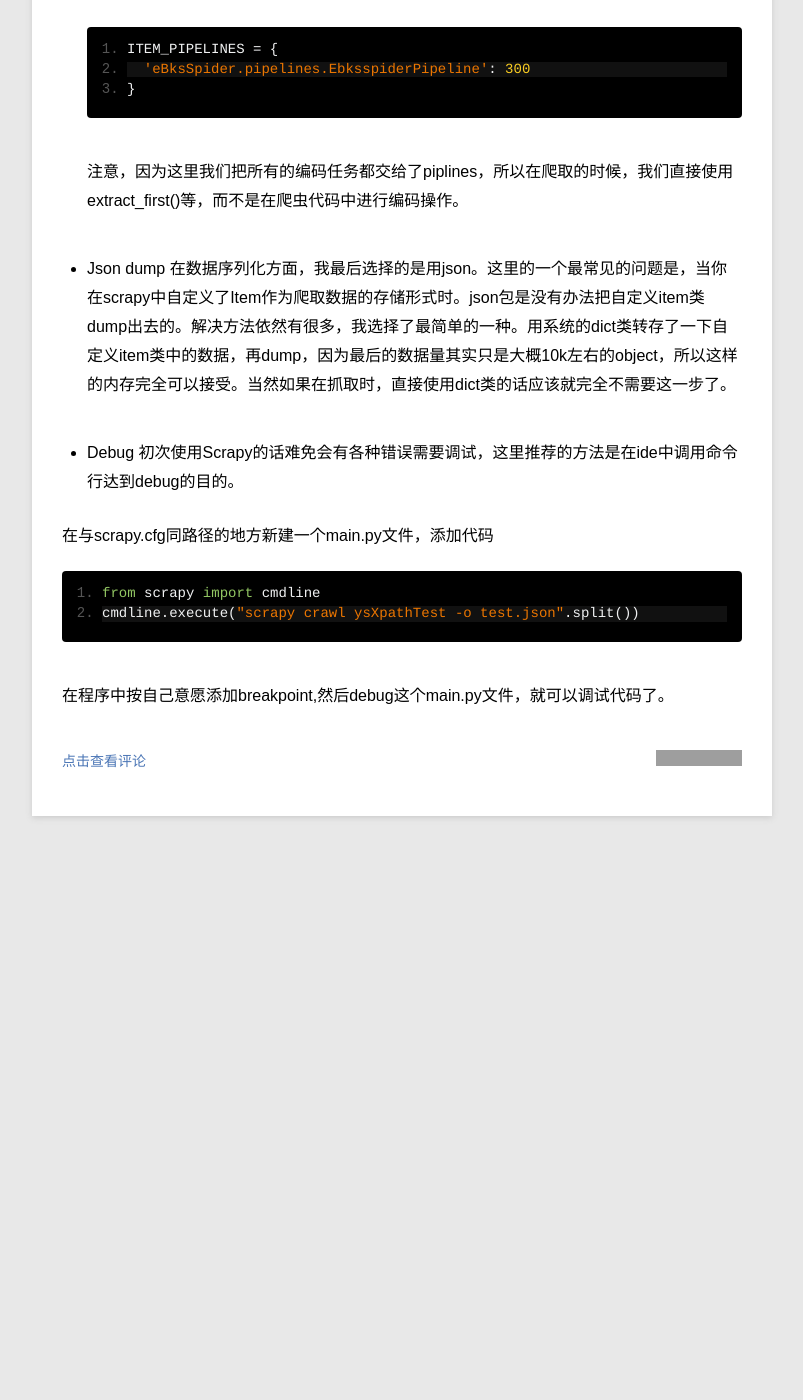
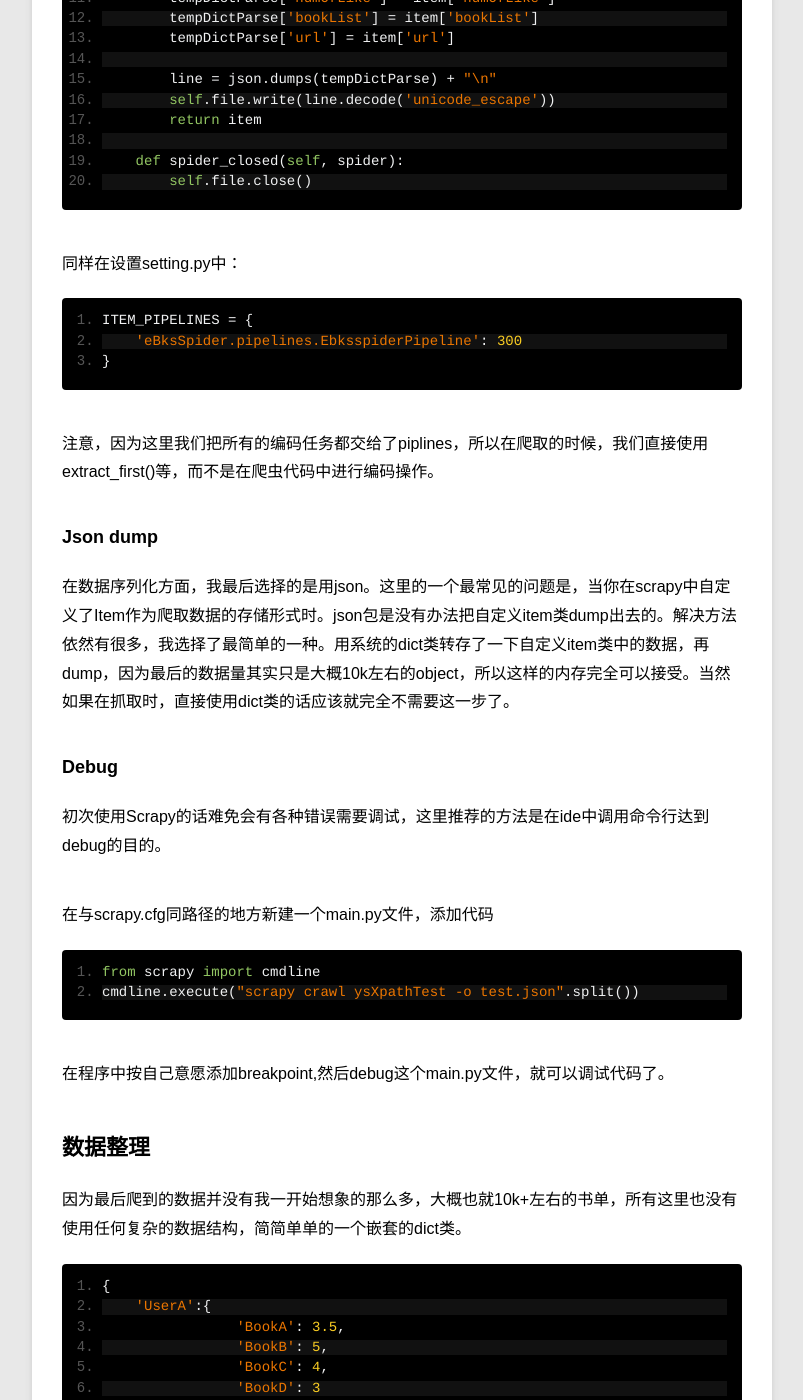
Before and after one commit to ZhiyuanLIPlus/zhiyuanliplus.github.io, a Jekyll site: the page built from _posts/project/2017-04-02-EBooksRecommander1.md, in a window 1280 px wide and 1400 px high, scrolled down 2206 px. Shown: the whole window, without its empty margins (78-881 px from the left). Built offline with Jekyll 4.4.1, drawn with Linux system fonts in a browser that asks for light colours; before the commit the page ends 3102 px from its top, so only the background shows below that; some of the changed text lies outside the part shown; grey boxes are pictures that could not be loaded.

Commit message:
Ebks Reco part2

````diff
--- a/_posts/project/2017-04-02-EBooksRecommander.md
+++ b/_posts/project/2017-04-02-EBooksRecommander1.md
@@ -1,17 +1,19 @@
 ---
 layout: post
-title: 协同过滤实战：网络小说推荐系统
+title: 协同过滤实战：网络小说推荐系统（一）
 category: project
-description:
+description: 数据的爬取和整理
 ---
+项目源代码参见 [GitHub Repo](https://github.com/ZhiyuanLIPlus/EBooksRecommander)
+
 前一段时间正好看完了《集体智慧编程》中的协同过滤推荐部分，想了想自己现在也越来越难在网上发现能看进去的小说了，就动了用协同过滤算法给自己写一个网络小说推荐工具的念头。
 
-### 数据准备
+## 数据爬取
 在手边没有任何原始数据的情况下，网上抓取数据成为了我获取数据来源的唯一方法。这个时候就不得不祭出爬虫大杀器SCRAPY了。我选择的网站是龙空旗下的[优书网](http://www.yousuu.com/booklist)，这也是我自己平时经常去浏览书评的一个网站。
 Scrapy的使用方法很简单，网上的教程一抓一大把，这里就不多赘述了。这里主要说一下我在使用爬虫工具的时候遇到的几个大坑。
 
-* 爬虫被监测甚至IP被封
-这个情况这次并没有出现，但是之前在没有使用Scrapy框架而是自己手写了一个非常简陋的几乎是裸爬虫去爬取新浪微博的时候，脑袋一抽居然把自己日常使用的微博账号放进了爬虫使用的账号池中，最后当然就是被新浪一下打死。账号被封之后还臊眉耷眼地去跟新浪客服要求恢复账号，结果可想而知。这次为了避免悲剧重演，我在Scrapy的中间件中设置了一个向服务器发送请求时随机更换浏览器的机制。希望可以用这样的方式迷惑服务器后台，避免被发现。
+### 爬虫被监测甚至IP被封
+在我刚开始学写爬虫的时候，并没有一开始就使用Scrapy框架。那时候自己用Python urllib2和正则库手写了一个非常简陋的爬虫加多线程登录去爬取新浪微博的数据。最作死的是，当时我脑袋一抽居然把自己日常使用的微博账号放进了爬虫使用的账号池中，最后当然就是被新浪一下打死。账号被封之后还臊眉耷眼地去跟新浪客服要求恢复账号，结果可想而知。这次为了避免悲剧重演，我在Scrapy的中间件中使用了在向服务器发送请求时随机更换浏览器头这样一个方法。希望可以用这样的方式迷惑服务器后台，避免被发现。
 
 具体代码如下：
 ```python
@@ -47,7 +49,7 @@
 
 这样使用了随机浏览器头的机制之后，这次的爬取进行地很顺利。当然，严谨地说，在对爬虫的敏感性上，微博和优书网也一定不是一个数量级的，所有并不算是一个确定有效的方法。
 
-* 中文编码问题
+### 中文编码问题
 这个相信是所有使用python2.7系列写爬虫的同学们心中永远的痛了。编码类的科普，网上依然是一抓一大把，这里直接给出我使用的解决方法。
 使用Scrapy的Piplines机制，在piplines.py中添加：
 ```python
@@ -80,10 +82,10 @@
 ```
 注意，因为这里我们把所有的编码任务都交给了piplines，所以在爬取的时候，我们直接使用extract_first()等，而不是在爬虫代码中进行编码操作。
 
-* Json dump
+### Json dump
 在数据序列化方面，我最后选择的是用json。这里的一个最常见的问题是，当你在scrapy中自定义了Item作为爬取数据的存储形式时。json包是没有办法把自定义item类dump出去的。解决方法依然有很多，我选择了最简单的一种。用系统的dict类转存了一下自定义item类中的数据，再dump，因为最后的数据量其实只是大概10k左右的object，所以这样的内存完全可以接受。当然如果在抓取时，直接使用dict类的话应该就完全不需要这一步了。
 
-* Debug
+### Debug
 初次使用Scrapy的话难免会有各种错误需要调试，这里推荐的方法是在ide中调用命令行达到debug的目的。
 
 在与scrapy.cfg同路径的地方新建一个main.py文件，添加代码
@@ -93,3 +95,24 @@
 ```
 
 在程序中按自己意愿添加breakpoint,然后debug这个main.py文件，就可以调试代码了。
+
+## 数据整理
+因为最后爬到的数据并没有我一开始想象的那么多，大概也就10k+左右的书单，所有这里也没有使用任何复杂的数据结构，简简单单的一个嵌套的dict类。
+```python
+{
+    'UserA':{
+                'BookA': 3.5,
+                'BookB': 5,
+                'BookC': 4,
+                'BookD': 3
+            }
+    'UserB':{
+                'BookB': 1.5,
+                'BookC': 2,
+                'BookE': 1
+            }
+    #...etc..
+}
+```
+
+使用dict嵌套最基本的原因当然是希望可以快速提取数据。
````
Also changed, not shown: _posts/blog/2016-02-10-CodingIsAnArt.md (+1 -1 lines), _posts/blog/Res.txt (deleted, +0 -74 lines), _posts/project/2017-04-02-EBooksRecommander2.md (added, +151 -0 lines).
